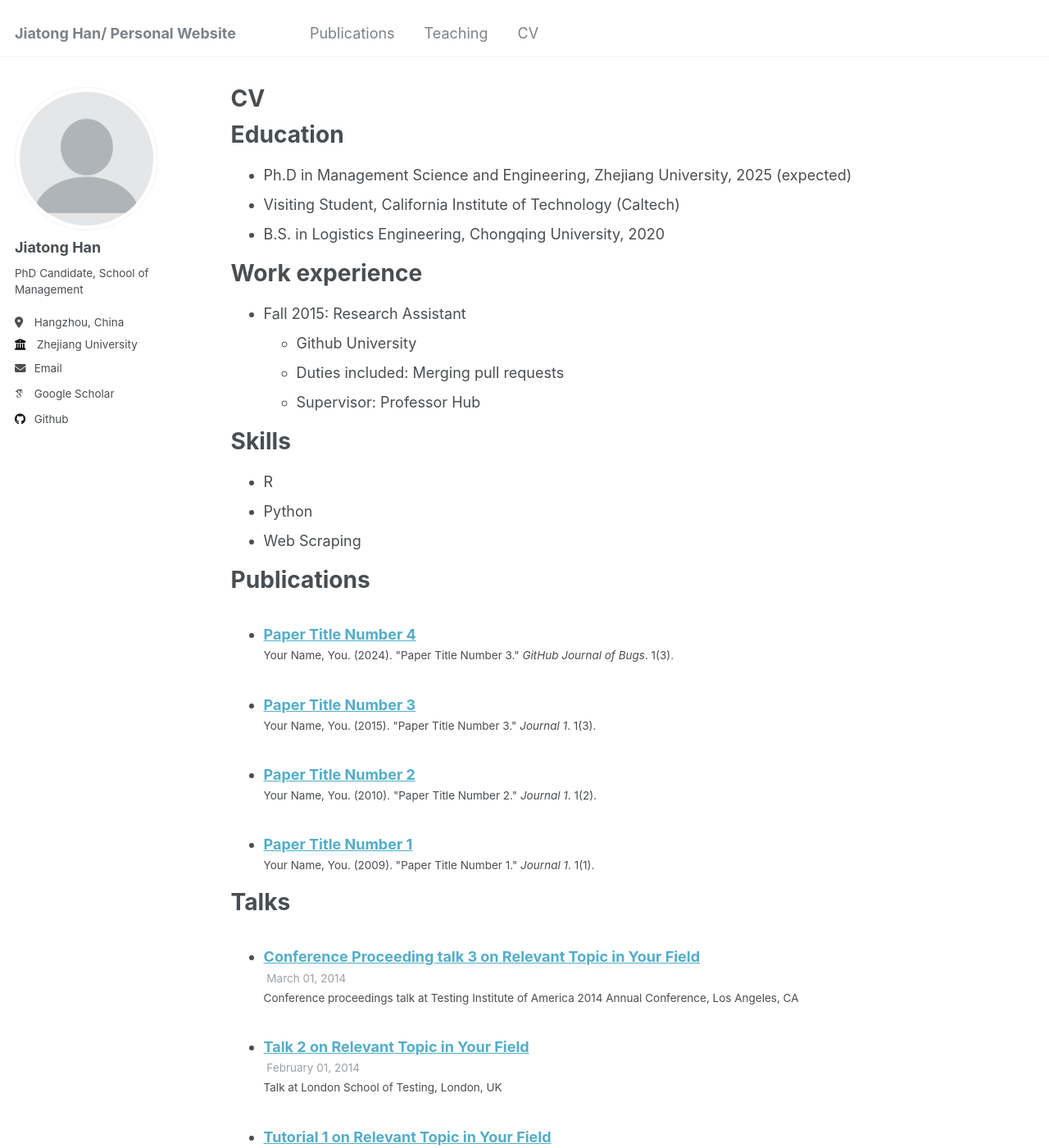
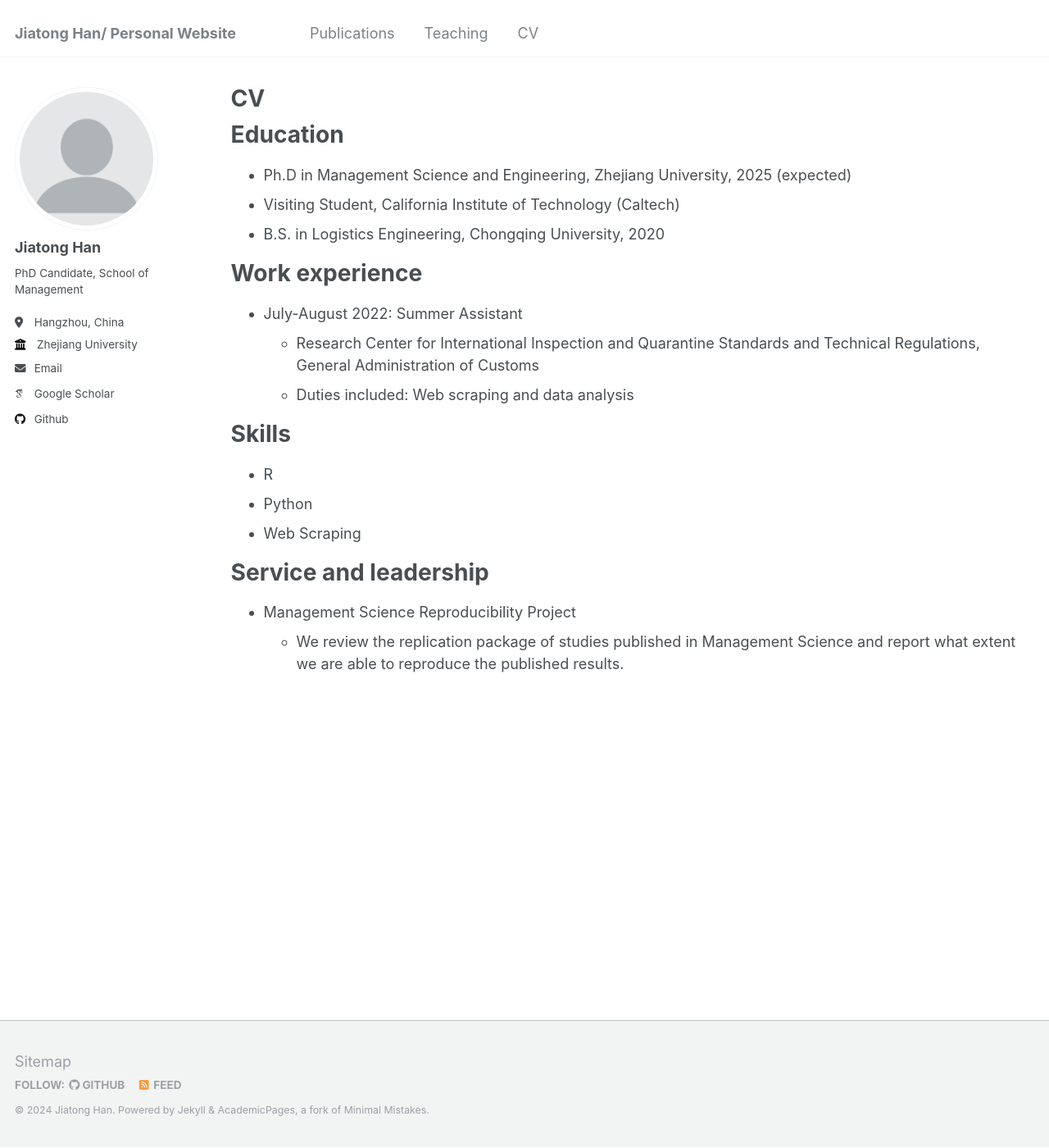
Before and after one commit to tt-08/jiatonghan, a Jekyll site: the page built from _pages/cv.md, in a window 1280 px wide and 1400 px high. Shown: the whole window at 82% size. Built offline with Jekyll 4.4.1, drawn with Linux system fonts in a browser that asks for light colours; some web fonts are replaced; some of the changed text lies outside the part shown.

Commit message:
basic update

```diff
--- a/_pages/cv.md
+++ b/_pages/cv.md
@@ -17,10 +17,9 @@ Education
 
 Work experience
 ======
-* Fall 2015: Research Assistant
-  * Github University
-  * Duties included: Merging pull requests
-  * Supervisor: Professor Hub
+* July-August 2022: Summer Assistant
+  * Research Center for International Inspection and Quarantine Standards and Technical Regulations, General Administration of Customs
+  * Duties included: Web scraping and data analysis
 
 
 
@@ -30,24 +29,19 @@ Skills
 * Python
 * Web Scraping
 
-Publications
+<!-- Publications
 ======
   <ul>{% for post in site.publications reversed %}
     {% include archive-single-cv.html %}
-  {% endfor %}</ul>
-
-Talks
-======
-  <ul>{% for post in site.talks reversed %}
-    {% include archive-single-talk-cv.html  %}
   {% endfor %}</ul>
 
 Teaching
 ======
   <ul>{% for post in site.teaching reversed %}
     {% include archive-single-cv.html %}
-  {% endfor %}</ul>
+  {% endfor %}</ul> -->
 
 Service and leadership
 ======
-* Currently signed in to 43 different slack teams
+* Management Science Reproducibility Project
+  * We review the replication package of studies published in Management Science and report what extent we are able to reproduce the published results.
--- a/_pages/publications.md
+++ b/_pages/publications.md
@@ -5,7 +5,22 @@ permalink: /publications/
 author_profile: true
 ---
 
-{% if site.author.googlescholar %}
+
+## Working paper
+1. **Risk Elicitation in the Field: Survey or Experiment?**
+    * With Fadong Chen, and Zhengyang Bao
+    * We conduct a lab-in-the-filed experiment at a FinTech wealth management company and find that the experimental method outperforms the survey in predicting investment decisions in both short and long terms.
+
+2. **Are Nudges Effective to Drive Safely? A Field Experiment in China**
+    * With Fadong Chen
+    * We are currently conducting a large-scale field experiment in China to compare the impact of different nudges on safe driving behaviors within a ride-sharing company.
+
+3. **The Impact of Coupon Timing and Discount Rate on Consumer Behavior: Evidence from Lab Experiment**
+    * With Fadong Chen and Chenxi Zhu
+    * We aim to demonstrate how the timing and discount rate of coupons affect consumer behavior, and to identify the optimal coupon settings based on the response time of consumers.
+
+
+<!-- {% if site.author.googlescholar %}
   <div class="wordwrap">You can also find my articles on <a href="{{site.author.googlescholar}}">my Google Scholar profile</a>.</div>
 {% endif %}
 
@@ -13,4 +28,4 @@ author_profile: true
 
 {% for post in site.publications reversed %}
   {% include archive-single.html %}
-{% endfor %}
+{% endfor %} -->
```
Also changed, not shown: _pages/sitemap.md (+2 -2 lines), _teaching/2014-spring-teaching-1.md (+0 -11 lines), _teaching/2015-spring-teaching-2.md (+0 -11 lines).
